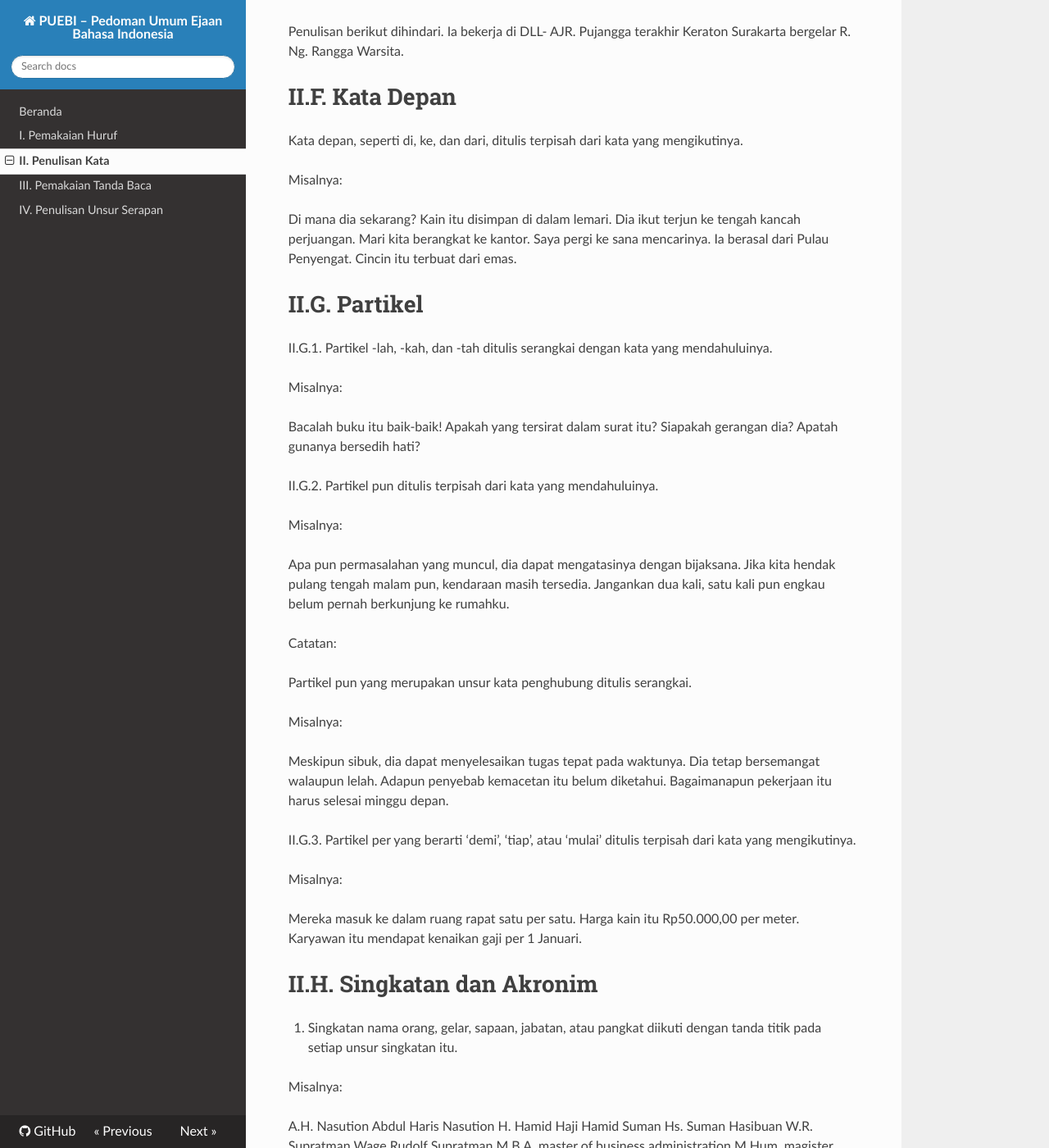
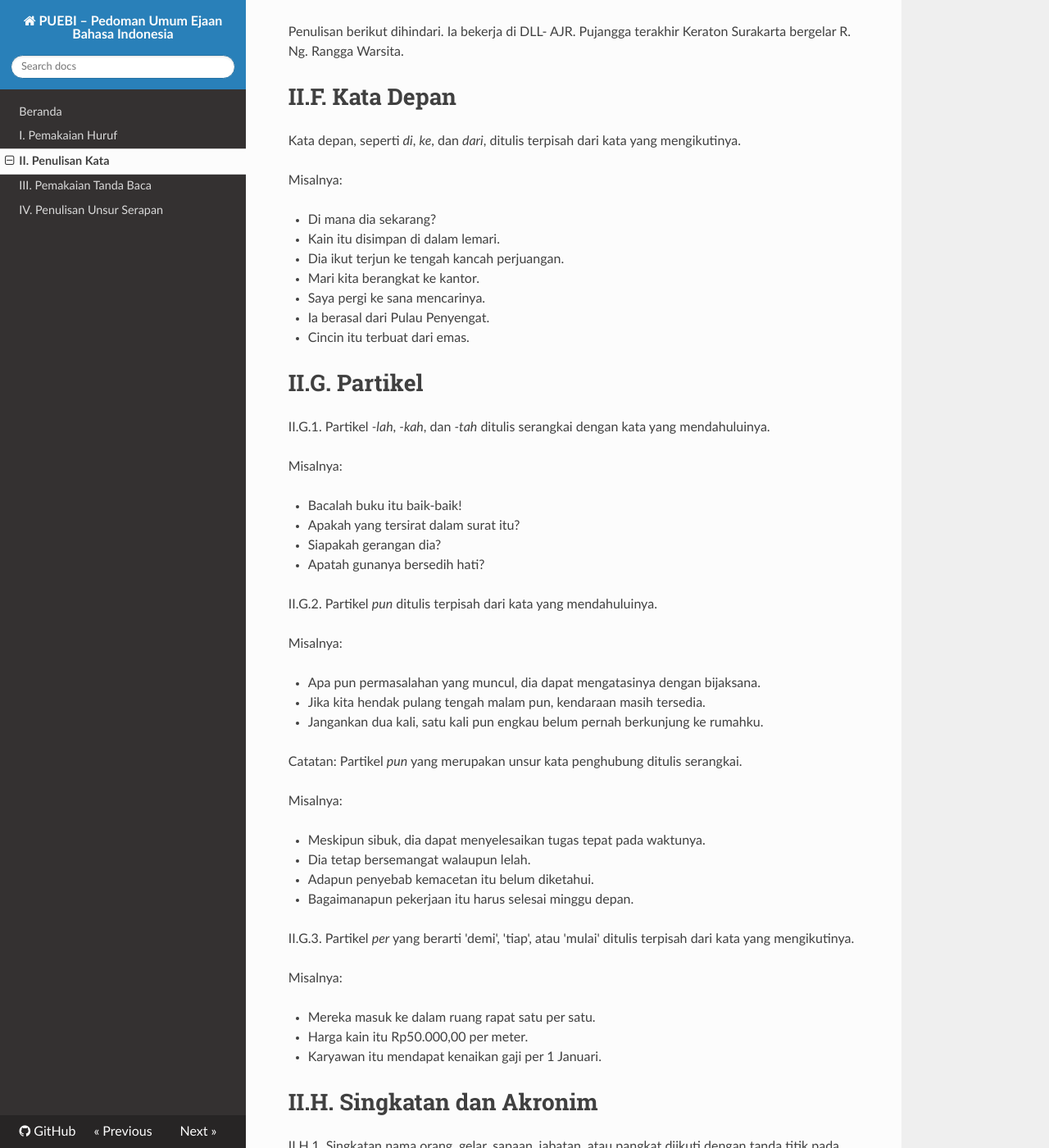
Before and after one commit to ivanlanin/puebi, an MkDocs documentation site: the page built from docs/penulisan-kata.md, in a window 1280 px wide and 1400 px high, scrolled down 8033 px. Shown: the whole window at 82% size. Built offline with MkDocs 1.6.1, drawn with Linux system fonts in a browser that asks for light colours; nearby versions of some CDN libraries; old or Windows-style settings are respelled for this version of MkDocs; some of the changed text lies outside the part shown.

Commit message:
Penyempurnaan

```diff
--- a/docs/penulisan-kata.md
+++ b/docs/penulisan-kata.md
@@ -413,59 +413,57 @@ Ng. Rangga Warsita.
 
 # II.F. Kata Depan
 
-Kata depan, seperti di, ke, dan dari, ditulis terpisah dari kata yang mengikutinya.
+Kata depan, seperti *di*, *ke*, dan *dari*, ditulis terpisah dari kata yang mengikutinya.
 
 Misalnya:
 
-Di mana dia sekarang?
-Kain itu disimpan di dalam lemari.
-Dia ikut terjun ke tengah kancah perjuangan.
-Mari kita berangkat ke kantor.
-Saya pergi ke sana mencarinya.
-Ia berasal dari Pulau Penyengat.
-Cincin itu terbuat dari emas.
+- Di mana dia sekarang?
+- Kain itu disimpan di dalam lemari.
+- Dia ikut terjun ke tengah kancah perjuangan.
+- Mari kita berangkat ke kantor.
+- Saya pergi ke sana mencarinya.
+- Ia berasal dari Pulau Penyengat.
+- Cincin itu terbuat dari emas.
 
 # II.G. Partikel
 
-II.G.1. Partikel -lah, -kah, dan -tah ditulis serangkai dengan kata yang mendahuluinya.
+II.G.1. Partikel *-lah*, *-kah*, dan *-tah* ditulis serangkai dengan kata yang mendahuluinya.
 
 Misalnya:
 
-Bacalah buku itu baik-baik!
-Apakah yang tersirat dalam surat itu?
-Siapakah gerangan dia?
-Apatah gunanya bersedih hati?
+- Bacalah buku itu baik-baik!
+- Apakah yang tersirat dalam surat itu?
+- Siapakah gerangan dia?
+- Apatah gunanya bersedih hati?
 
-II.G.2. Partikel pun ditulis terpisah dari kata yang mendahuluinya.
+II.G.2. Partikel *pun* ditulis terpisah dari kata yang mendahuluinya.
 
 Misalnya:
 
-Apa pun permasalahan yang muncul, dia dapat mengatasinya dengan bijaksana.
-Jika kita hendak pulang tengah malam pun, kendaraan masih tersedia.
-Jangankan dua kali, satu kali pun engkau belum pernah berkunjung ke rumahku.
+- Apa pun permasalahan yang muncul, dia dapat mengatasinya dengan bijaksana.
+- Jika kita hendak pulang tengah malam pun, kendaraan masih tersedia.
+- Jangankan dua kali, satu kali pun engkau belum pernah berkunjung ke rumahku.
 
-Catatan:
-
-Partikel pun yang merupakan unsur kata penghubung ditulis serangkai.
+Catatan: Partikel *pun* yang merupakan unsur kata penghubung ditulis serangkai.
 
 Misalnya:
 
-Meskipun sibuk, dia dapat menyelesaikan tugas tepat pada waktunya.
-Dia tetap bersemangat walaupun lelah.
-Adapun penyebab kemacetan itu belum diketahui.
-Bagaimanapun pekerjaan itu harus selesai minggu depan.
+- Meskipun sibuk, dia dapat menyelesaikan tugas tepat pada waktunya.
+- Dia tetap bersemangat walaupun lelah.
+- Adapun penyebab kemacetan itu belum diketahui.
+- Bagaimanapun pekerjaan itu harus selesai minggu depan.
 
-II.G.3. Partikel per yang berarti ‘demi’, ‘tiap’, atau ‘mulai’ ditulis terpisah dari kata yang mengikutinya.
+II.G.3. Partikel *per* yang berarti 'demi', 'tiap', atau 'mulai' ditulis terpisah dari kata yang mengikutinya.
 
 Misalnya:
 
-Mereka masuk ke dalam ruang rapat satu per satu.
-Harga kain itu Rp50.000,00 per meter.
-Karyawan itu mendapat kenaikan gaji per 1 Januari.
+- Mereka masuk ke dalam ruang rapat satu per satu.
+- Harga kain itu Rp50.000,00 per meter.
+- Karyawan itu mendapat kenaikan gaji per 1 Januari.
 
 # II.H. Singkatan dan Akronim
 
-1. Singkatan nama orang, gelar, sapaan, jabatan, atau pangkat diikuti dengan tanda titik pada setiap unsur singkatan itu.
+II.H.1. Singkatan nama orang, gelar, sapaan, jabatan, atau pangkat diikuti dengan tanda titik pada setiap unsur singkatan itu.
 
 Misalnya:
 
@@ -483,7 +481,7 @@ S.K.M. sarjana kesehatan masyarakat
 Sdr. saudara
 Kol. Darmawati Kolonel Darmawati
 
-2. a. Singkatan yang terdiri atas huruf awal setiap kata nama lembaga pemerintah dan
+II.H.2. a. Singkatan yang terdiri atas huruf awal setiap kata nama lembaga pemerintah dan
 ketatanegaraan, lembaga pendidikan, badan atau organisasi, serta nama dokumen
 resmi ditulis dengan huruf kapital tanpa tanda titik.
 
@@ -507,7 +505,7 @@ KTP kartu tanda penduduk
 SIM surat izin mengemudi
 NIP nomor induk pegawai
 
-3. Singkatan yang terdiri atas tiga huruf atau lebih diikuti dengan tanda titik.
+II.H.3. Singkatan yang terdiri atas tiga huruf atau lebih diikuti dengan tanda titik.
 
 Misalnya:
 
@@ -521,7 +519,7 @@ yth. yang terhormat
 ttd. tertanda
 dkk. dan kawan-kawan
 
-4. Singkatan yang terdiri atas dua huruf yang lazim dipakai dalam surat-menyurat masing- masing diikuti oleh tanda titik.
+II.H.4. Singkatan yang terdiri atas dua huruf yang lazim dipakai dalam surat-menyurat masing- masing diikuti oleh tanda titik.
 
 Misalnya:
 
@@ -531,7 +529,7 @@ u.b. untuk beliau
 u.p. untuk perhatian
 s.d. sampai dengan
 
-5. Lambang kimia, singkatan satuan ukuran, takaran, timbangan, dan mata uang tidak diikuti tanda titik.
+II.H.5. Lambang kimia, singkatan satuan ukuran, takaran, timbangan, dan mata uang tidak diikuti tanda titik.
 
 Misalnya:
 
@@ -542,7 +540,7 @@ l liter
 kg kilogram
 Rp rupiah
 
-6. Akronim nama diri yang terdiri atas huruf awal setiap kata ditulis dengan huruf kapital tanpa tanda titik.
+II.H.6. Akronim nama diri yang terdiri atas huruf awal setiap kata ditulis dengan huruf kapital tanpa tanda titik.
 
 Misalnya:
 
@@ -552,7 +550,7 @@ LIPI Lembaga Ilmu Pengetahuan Indonesia
 LAN Lembaga Administrasi Negara
 PASI Persatuan Atletik Seluruh Indonesia
 
-7. Akronim nama diri yang berupa gabungan suku kata atau gabungan huruf dan suku kata dari deret kata ditulis dengan huruf awal kapital.
+II.H.7. Akronim nama diri yang berupa gabungan suku kata atau gabungan huruf dan suku kata dari deret kata ditulis dengan huruf awal kapital.
 
 Misalnya:
 
@@ -563,7 +561,7 @@ Kalteng Kalimantan Tengah
 Mabbim Majelis Bahasa Brunei Darussalam-Indonesia-Malaysia
 Suramadu Surabaya Madura
 
-8. Akronim bukan nama diri yang berupa gabungan huruf awal dan suku kata atau gabungan suku kata ditulis dengan huruf kecil.
+II.H.8. Akronim bukan nama diri yang berupa gabungan huruf awal dan suku kata atau gabungan suku kata ditulis dengan huruf kecil.
 
 Misalnya:
 
@@ -594,68 +592,66 @@ II.I.2. Bilangan pada awal kalimat ditulis dengan huruf.
 
 Misalnya:
 
-Lima puluh siswa teladan mendapat beasiswa dari pemerintah daerah.
-Tiga pemenang sayembara itu diundang ke Jakarta.
+- Lima puluh siswa teladan mendapat beasiswa dari pemerintah daerah.
+- Tiga pemenang sayembara itu diundang ke Jakarta.
 
-Catatan:
+Catatan: Penulisan berikut dihindari:
 
-Penulisan berikut dihindari.
-50 siswa teladan mendapat beasiswa dari pemerintah daerah.
-3 pemenang sayembara itu diundang ke Jakarta.
+- 50 siswa teladan mendapat beasiswa dari pemerintah daerah.
+- 3 pemenang sayembara itu diundang ke Jakarta.
 
 Apabila bilangan pada awal kalimat tidak dapat dinyatakan dengan satu atau dua kata, susunan kalimatnya diubah.
 
 Misalnya:
 
-Panitia mengundang 250 orang peserta.
-Di lemari itu tersimpan 25 naskah kuno.
+- Panitia mengundang 250 orang peserta.
+- Di lemari itu tersimpan 25 naskah kuno.
 
-Catatan:
+Catatan: Penulisan berikut dihindari:
 
-Penulisan berikut dihindari.
-250 orang peserta diundang panitia.
-25 naskah kuno tersimpan di lemari itu.
+- 250 orang peserta diundang panitia.
+- 25 naskah kuno tersimpan di lemari itu.
 
 II.I.3. Angka yang menunjukkan bilangan besar dapat ditulis sebagian dengan huruf supaya lebih mudah dibaca.
 
 Misalnya:
 
-Dia mendapatkan bantuan 250 juta rupiah untuk mengembangkan usahanya.
-Perusahaan itu baru saja mendapat pinjaman 550 miliar rupiah.
-Proyek pemberdayaan ekonomi rakyat itu memerlukan biaya Rp10 triliun.
+- Dia mendapatkan bantuan 250 juta rupiah untuk mengembangkan usahanya.
+- Perusahaan itu baru saja mendapat pinjaman 550 miliar rupiah.
+- Proyek pemberdayaan ekonomi rakyat itu memerlukan biaya Rp10 triliun.
 
 II.I.4. Angka dipakai untuk menyatakan (a) ukuran panjang, berat, luas, isi, dan waktu serta (b) nilai uang.
 
 Misalnya:
 
-0,5 sentimeter
-5 kilogram
-4 hektare
-10 liter
-2 tahun 6 bulan 5 hari
-1 jam 20 menit
-Rp5.000,00
-US$3,50
-£5,10
-¥100
+- 0,5 sentimeter
+- 5 kilogram
+- 4 hektare
+- 10 liter
+- 2 tahun 6 bulan 5 hari
+- 1 jam 20 menit
+- Rp5.000,00
+- US$3,50
+- £5,10
+- ¥100
 
 II.I.5. Angka dipakai untuk menomori alamat, seperti jalan, rumah, apartemen, atau kamar.
 
 Misalnya:
 
-Jalan Tanah Abang I No. 15 atau
-Jalan Tanah Abang I/15
-Jalan Wijaya No. 14
-Hotel Mahameru, Kamar 169
-Gedung Samudra, Lantai II, Ruang 201
+- Jalan Tanah Abang I No. 15 atau
+- Jalan Tanah Abang I/15
+- Jalan Wijaya No. 14
+- Hotel Mahameru, Kamar 169
+- Gedung Samudra, Lantai II, Ruang 201
 
 II.I.6. Angka dipakai untuk menomori bagian karangan atau ayat kitab suci.
 
 Misalnya:
 
-Bab X, Pasal 5, halaman 252
-Surah Yasin: 9
-Markus 16: 15—16
+- Bab X, Pasal 5, halaman 252
+- Surah Yasin: 9
+- Markus 16: 15—16
 
 II.I.7. Penulisan bilangan dengan huruf dilakukan sebagai berikut.
 
@@ -663,76 +659,69 @@ a. Bilangan Utuh
 
 Misalnya:
 
-dua belas (12)
-tiga puluh (30)
-lima ribu (5.000)
+- dua belas (12)
+- tiga puluh (30)
+- lima ribu (5.000)
 
 b. Bilangan Pecahan
 
 Misalnya:
 
-setengah atau seperdua (1/2)
-seperenam belas (1/16)
-tiga perempat (3/4)
-dua persepuluh (2/10)
-tiga dua-pertiga (3 2/3)
-satu persen (1%)
-satu permil (1o/oo)
+- setengah atau seperdua (1/2)
+- seperenam belas (1/16)
+- tiga perempat (3/4)
+- dua persepuluh (2/10)
+- tiga dua-pertiga (3 2/3)
+- satu persen (1%)
+- satu permil (1o/oo)
 
 II.I.8. Penulisan bilangan tingkat dapat dilakukan dengan cara berikut.
 
 Misalnya:
 
-abad XX
-abad ke-20
-abad kedua puluh
-Perang Dunia II
-Perang Dunia Ke-2
-Perang Dunia Kedua
+- abad XX
+- abad ke-20
+- abad kedua puluh
+- Perang Dunia II
+- Perang Dunia Ke-2
+- Perang Dunia Kedua
 
-II.I.9. Penulisan angka yang mendapat akhiran -an dilakukan dengan cara berikut.
+II.I.9. Penulisan angka yang mendapat akhiran *-an* dilakukan dengan cara berikut.
 
 Misalnya:
 
-lima lembar uang 1.000-an (lima lembar uang seribuan)
-tahun 1950-an (tahun seribu sembilan ratus lima puluhan)
-uang 5.000-an (uang lima ribuan)
+- lima lembar uang 1.000-an (lima lembar uang seribuan)
+- tahun 1950-an (tahun seribu sembilan ratus lima puluhan)
+- uang 5.000-an (uang lima ribuan)
 
-II.I.10. Penulisan bilangan dengan angka dan huruf sekaligus dilakukan dalam peraturan
-perundang-undangan, akta, dan kuitansi.
+II.I.10. Penulisan bilangan dengan angka dan huruf sekaligus dilakukan dalam peraturan perundang-undangan, akta, dan kuitansi.
 
 Misalnya:
 
-Setiap orang yang menyebarkan atau mengedarkan rupiah tiruan, sebagaimana
-dimaksud dalam Pasal 23 ayat (2), dipidana dengan pidana kurungan paling lama 1
-(satu) tahun dan pidana denda paling banyak Rp200.000.000,00 (dua ratus juta
-rupiah).
-Telah diterima uang sebanyak Rp2.950.000,00 (dua juta sembilan ratus lima puluh
-ribu rupiah) untuk pembayaran satu unit televisi.
+- Setiap orang yang menyebarkan atau mengedarkan rupiah tiruan, sebagaimana dimaksud dalam Pasal 23 ayat (2), dipidana dengan pidana kurungan paling lama 1 (satu) tahun dan pidana denda paling banyak Rp200.000.000,00 (dua ratus juta rupiah).
+- Telah diterima uang sebanyak Rp2.950.000,00 (dua juta sembilan ratus lima puluh ribu rupiah) untuk pembayaran satu unit televisi.
 
 II.I.11. Penulisan bilangan yang dilambangkan dengan angka dan diikuti huruf dilakukan
 seperti berikut.
 
 Misalnya:
 
-Saya lampirkan tanda terima uang sebesar Rp900.500,50 (sembilan ratus ribu lima
-ratus rupiah lima puluh sen).
-Bukti pembelian barang seharga Rp5.000.000,00 (lima juta rupiah) ke atas harus
-dilampirkan pada laporan pertanggungjawaban.
+- Saya lampirkan tanda terima uang sebesar Rp900.500,50 (sembilan ratus ribu lima ratus rupiah lima puluh sen).
+- Bukti pembelian barang seharga Rp5.000.000,00 (lima juta rupiah) ke atas harus dilampirkan pada laporan pertanggungjawaban.
 
 II.I.12. Bilangan yang digunakan sebagai unsur nama geografi ditulis dengan huruf.
 
 Misalnya:
 
-Kelapadua
-Kotonanampek
-Rajaampat
-Simpanglima
-Tigaraksa
+- Kelapadua
+- Kotonanampek
+- Rajaampat
+- Simpanglima
+- Tigaraksa
 
 # II.J. Kata Ganti
 
-Kata ganti ku- dan kau- ditulis serangkai dengan kata yang mengikutinya, sedangkan -ku, - mu, dan -nya ditulis serangkai dengan kata yang mendahuluinya.
+Kata ganti *ku-* dan *kau-* ditulis serangkai dengan kata yang mengikutinya, sedangkan *-ku*, *-mu*, dan *-nya* ditulis serangkai dengan kata yang mendahuluinya.
 
 Misalnya:
 
@@ -754,8 +743,7 @@ Misalnya:
 - Harimau itu marah sekali kepada sang Kancil.
 - Dalam cerita itu si Buta berhasil menolong kekasihnya.
 
-Catatan:
- Huruf awal sang ditulis dengan huruf kapital jika sang merupakan unsur nama Tuhan.
+Catatan: Huruf awal sang ditulis dengan huruf kapital jika sang merupakan unsur nama Tuhan.
 
 Misalnya:
 
```
Also changed, not shown: docs/pemakaian-huruf.md (+50 -45 lines), docs/pemakaian-tanda-baca.md (+29 -34 lines).
